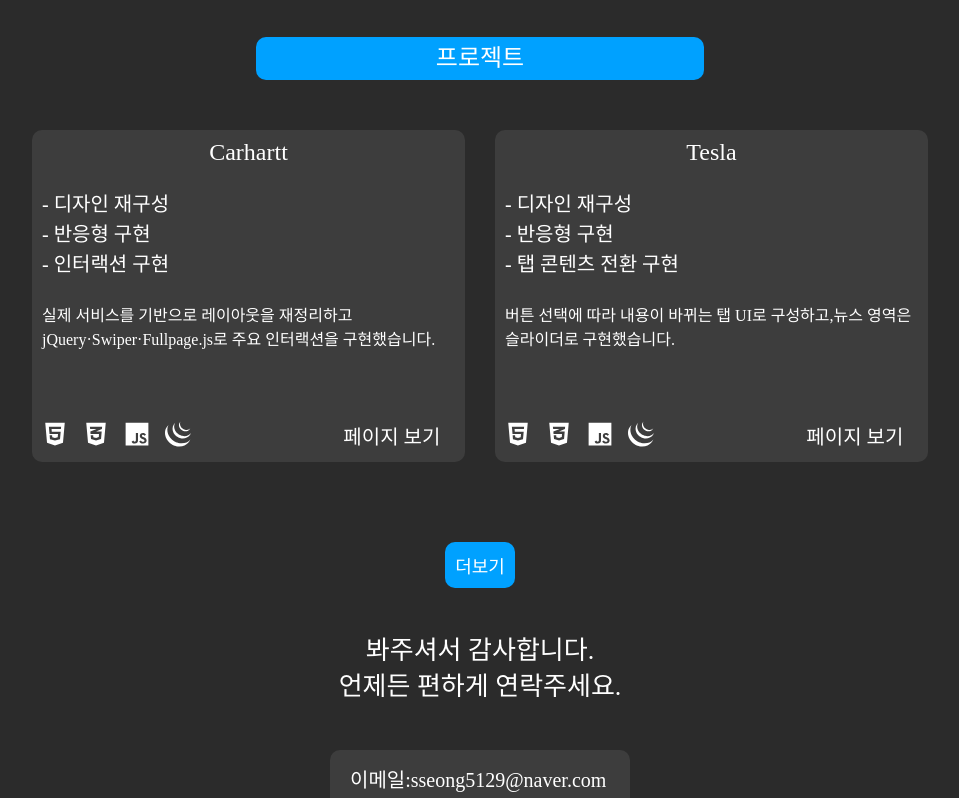
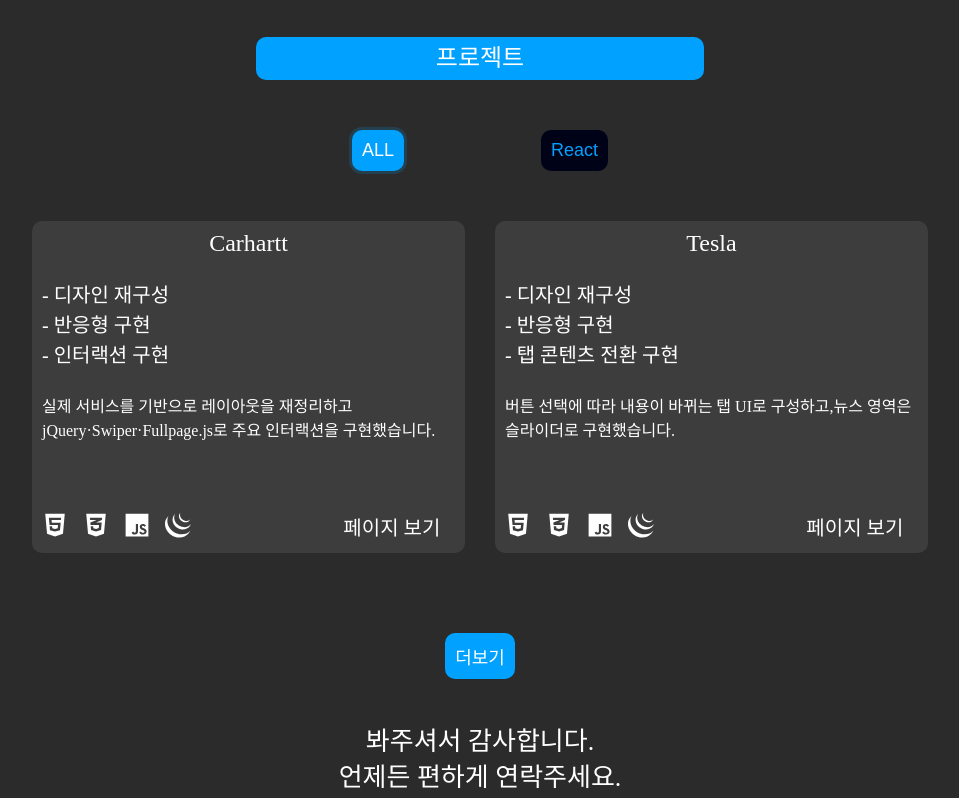
Before and after one commit to sseong-c0de/Portfolio3, a React (Vite) app: page / in a window 1280 px wide. Shown: the part 660-1458 px from the top of the page, without its empty margins (160-1119 px from the left). Built offline with nearby package versions, Linux system fonts and the light colour scheme.

Commit message:
필터버튼 추가

```diff
--- a/src/components/Contact/Contact.jsx
+++ b/src/components/Contact/Contact.jsx
@@ -8,8 +8,12 @@
           <p>언제든 편하게 연락주세요.</p>
         </div>
         <div className={styles.info}>
-          <a href="mailto:sseong5129@naver.com">이메일:sseong5129@naver.com</a>
-          <a href="tel:010-9400-5475">연락처:010.9400.5475</a>
+          <a href="mailto:sseong5129@naver.com">
+            이메일: <span>sseong5129@naver.com</span>
+          </a>
+          <a href="tel:010-9400-5475">
+            연락처: <span>010.9400.5475</span>
+          </a>
         </div>
       </div>
     </section>
--- a/src/components/Contact/Contact.module.scss
+++ b/src/components/Contact/Contact.module.scss
@@ -11,15 +11,19 @@
       }
     }
     .info {
-      width: 70%;
-      max-width: 260px;
+      max-width: 298px;
       margin: 50px auto 100px;
       padding: 20px;
       font-size: 2rem;
       background: #3d3d3d;
       border-radius: 10px;
       a {
-        display: inline-block;
+        display: block;
+        &:hover {
+          span {
+            color: #00a1ff;
+          }
+        }
       }
       a:first-child {
         margin-bottom: 10px;
--- a/src/components/Projects/Projects.jsx
+++ b/src/components/Projects/Projects.jsx
@@ -6,6 +6,12 @@
 function Projects() {
   const [showAll, setShowAll] = useState(false);
   const [defaultCount, setDefaultCount] = useState(2);
+  const [filterBtn, setFilterBtn] = useState("ALL");
+
+  const filterData =
+    filterBtn === "ALL"
+      ? projectData
+      : projectData.filter((p) => p.stack.includes(filterBtn));
   useEffect(() => {
     const updateCount = () => {
       setDefaultCount(window.innerWidth >= 1500 ? 3 : 2);
@@ -15,15 +21,40 @@
     return () => {
       window.removeEventListener("resize", updateCount);
     };
-  });
+  }, []);
   return (
     <section id="projects" className={styles.projects}>
       <div className={styles.wrap}>
         <div className={styles.title}>
           <h2>프로젝트</h2>
         </div>
+        <div className={styles.filterBtn}>
+          <button
+            type="button"
+            className={`${styles.filter} ${
+              filterBtn === "ALL" ? styles.active : ""
+            }`}
+            onClick={() => {
+              setFilterBtn("ALL");
+            }}
+          >
+            ALL
+          </button>
+          <button
+            type="button"
+            className={`${styles.filter} ${
+              filterBtn === "React" ? styles.active : ""
+            }`}
+            onClick={() => {
+              setFilterBtn("React");
+            }}
+          >
+            React
+          </button>
+        </div>
+
         <ul className={styles.cardWrap}>
-          {projectData
+          {filterData
             .slice(0, showAll ? projectData.length : defaultCount)
             .map((data, index) => {
               return (
--- a/src/components/Projects/Projects.module.scss
+++ b/src/components/Projects/Projects.module.scss
@@ -13,6 +13,38 @@
       background: #00a1ff;
       border-radius: 10px;
     }
+    .filterBtn {
+      width: 30%;
+      margin: 50px auto 0;
+      display: flex;
+      justify-content: space-between;
+      .filter {
+        border: none;
+        background: #000218;
+        padding: 10px;
+        border-radius: 10px;
+        color: #00a1ff;
+        font-size: 1.8rem;
+        cursor: pointer;
+        transition: all 0.1s ease-in;
+
+        &:hover {
+          transform: translateY(-1px);
+        }
+
+        &:active {
+          transform: translateY(0) scale(0.98);
+          box-shadow: 0 0 0 3px rgba(0, 161, 255, 0.25);
+        }
+      }
+      .active {
+        background: #00a1ff;
+        color: #fff;
+        border-color: rgba(0, 161, 255, 0.9);
+        box-shadow: 0 0 0 3px rgba(0, 161, 255, 0.18);
+      }
+    }
+
     .cardWrap {
       width: 82.22%;
       margin: 50px auto 0;
@@ -22,6 +54,12 @@
         background: #3d3d3d;
         padding: 10px;
         border-radius: 10px;
+        &:hover {
+          a {
+            color: #00a1ff;
+            transform: scale(1.1);
+          }
+        }
         &:last-child {
           margin-bottom: 0;
         }
@@ -62,14 +100,12 @@
           }
           .dataLink {
             font-size: 2rem;
-            &:hover {
-              transform: scale(1.1);
-              color: #00a1ff;
-            }
+            transition: all 0.1s ease;
           }
         }
       }
     }
+
     .moreBtn {
       background: #00a1ff;
       border: none;
@@ -175,6 +211,37 @@
         text-align: center;
         background: #00a1ff;
         border-radius: 10px;
+      }
+      .filterBtn {
+        width: 20%;
+        margin: 50px auto 0;
+        display: flex;
+        justify-content: space-between;
+        .filter {
+          border: none;
+          background: #000218;
+          padding: 10px;
+          border-radius: 10px;
+          color: #00a1ff;
+          font-size: 1.8rem;
+          cursor: pointer;
+          transition: all 0.1s ease-in;
+
+          &:hover {
+            transform: translateY(-1px);
+          }
+
+          &:active {
+            transform: translateY(0) scale(0.98);
+            box-shadow: 0 0 0 3px rgba(0, 161, 255, 0.25);
+          }
+        }
+        .active {
+          background: #00a1ff;
+          color: #fff;
+          border-color: rgba(0, 161, 255, 0.9);
+          box-shadow: 0 0 0 3px rgba(0, 161, 255, 0.18);
+        }
       }
       .cardWrap {
         width: 70%;
--- a/src/data/projects.js
+++ b/src/data/projects.js
@@ -21,7 +21,7 @@
     summary: ["할 일 추가", "완료,삭제액션", "간단UI 인터렉션"],
     stack: ["HTML", "CSS", "JS", "React"],
     desc: "입력창과 버튼 인터랙션을 중심으로 상태(state) 관리 기반으로 할 일을 추가·삭제할 수 있도록 구현했습니다.",
-    link: "https://sseong-c0de.github.io/Tesla/",
+    link: "https://sseong-c0de.github.io/TodoList/",
   },
   {
     id: "filmfind",
```
